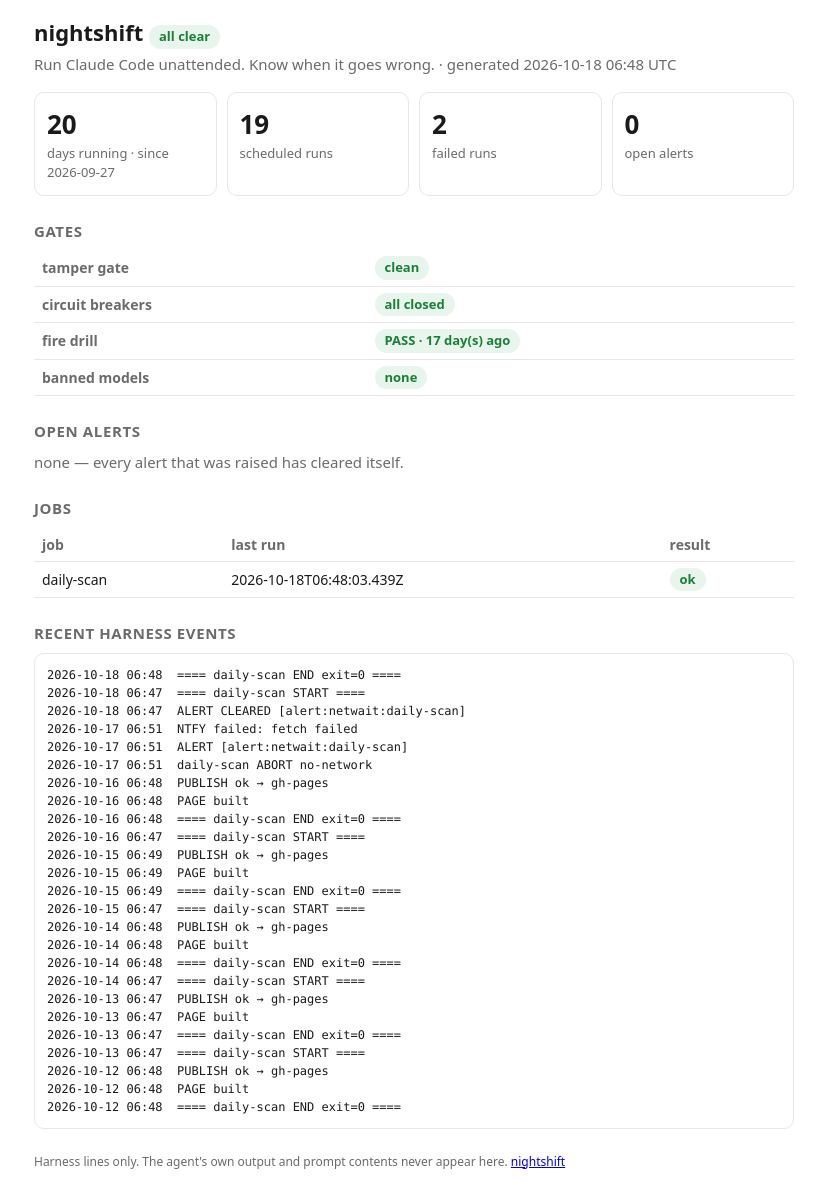
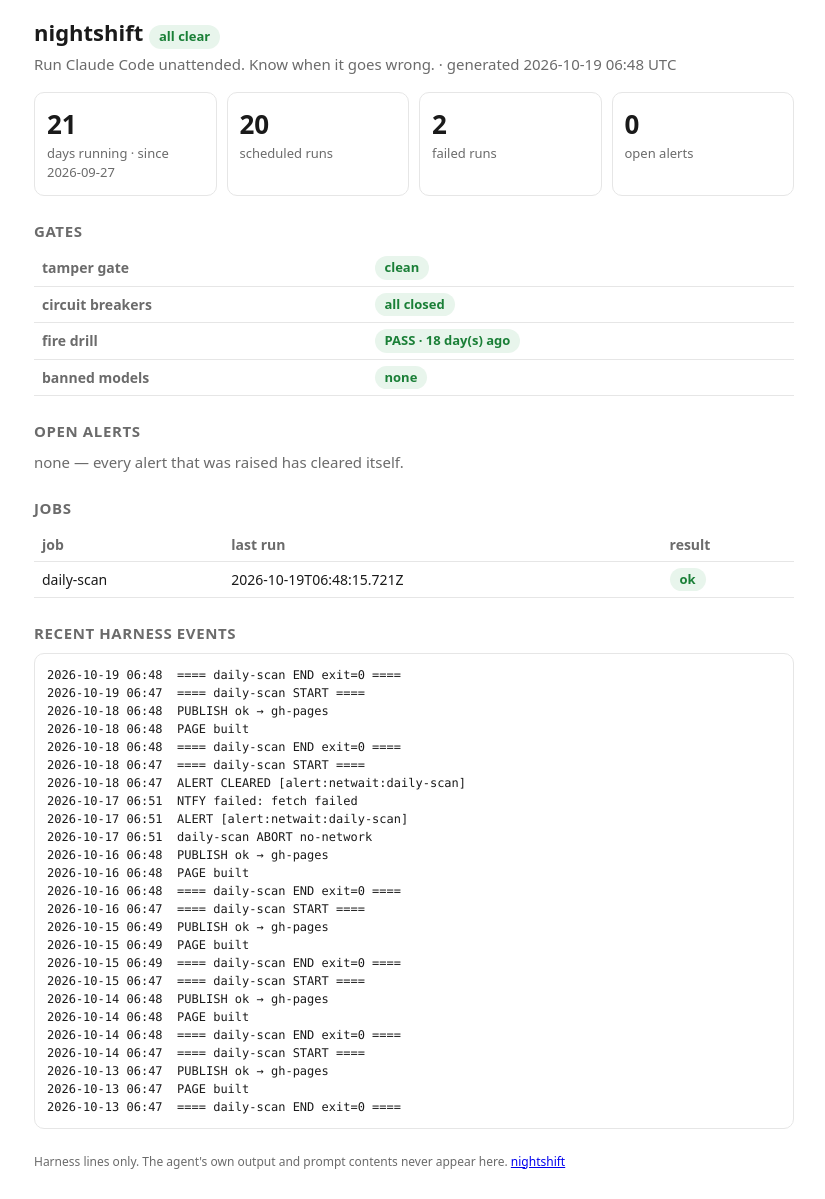
Before and after one commit to amirg76/nightshift, a plain HTML site: page index.html in a window 1280 px wide. Shown: the whole page, without its empty margins (226-1051 px from the left). Drawn offline with Linux system fonts and the light colour scheme.

Commit message:
status 2026-10-19 06:48 UTC

```diff
--- a/index.html
+++ b/index.html
@@ -14,10 +14,10 @@ pre{font:12px/1.5 var(--mono);white-space:pre-wrap;word-break:break-word;border:
 ul{padding-left:20px}li{margin:4px 0}.foot{color:var(--mut);font-size:12px;margin-top:24px}
 </style></head><body>
 <h1>nightshift <span class="pill ok">all clear</span></h1>
-<p class="sub">Run Claude Code unattended. Know when it goes wrong. · generated 2026-10-18 06:48 UTC</p>
+<p class="sub">Run Claude Code unattended. Know when it goes wrong. · generated 2026-10-19 06:48 UTC</p>
 <div class="grid">
-<div class="tile"><div class="n">20</div><div class="l">days running · since 2026-09-27</div></div>
-<div class="tile"><div class="n">19</div><div class="l">scheduled runs</div></div>
+<div class="tile"><div class="n">21</div><div class="l">days running · since 2026-09-27</div></div>
+<div class="tile"><div class="n">20</div><div class="l">scheduled runs</div></div>
 <div class="tile"><div class="n">2</div><div class="l">failed runs</div></div>
 <div class="tile"><div class="n">0</div><div class="l">open alerts</div></div>
 </div>
@@ -25,16 +25,20 @@ ul{padding-left:20px}li{margin:4px 0}.foot{color:var(--mut);font-size:12px;margi
 <table>
 <tr><th>tamper gate</th><td><span class="pill ok">clean</span></td></tr>
 <tr><th>circuit breakers</th><td><span class="pill ok">all closed</span></td></tr>
-<tr><th>fire drill</th><td><span class="pill ok">PASS · 17 day(s) ago</span></td></tr>
+<tr><th>fire drill</th><td><span class="pill ok">PASS · 18 day(s) ago</span></td></tr>
 <tr><th>banned models</th><td><span class="pill ok">none</span></td></tr>
 </table>
 <h2>Open alerts</h2>
 <p class="sub">none — every alert that was raised has cleared itself.</p>
 <h2>Jobs</h2>
-<table><tr><th>job</th><th>last run</th><th>result</th></tr><tr><td>daily-scan</td><td>2026-10-18T06:48:03.439Z</td><td><span class="pill ok">ok</span></td></tr></table>
+<table><tr><th>job</th><th>last run</th><th>result</th></tr><tr><td>daily-scan</td><td>2026-10-19T06:48:15.721Z</td><td><span class="pill ok">ok</span></td></tr></table>
 
 <h2>Recent harness events</h2>
-<pre>2026-10-18 06:48  ==== daily-scan END exit=0 ====
+<pre>2026-10-19 06:48  ==== daily-scan END exit=0 ====
+2026-10-19 06:47  ==== daily-scan START ====
+2026-10-18 06:48  PUBLISH ok → gh-pages
+2026-10-18 06:48  PAGE built
+2026-10-18 06:48  ==== daily-scan END exit=0 ====
 2026-10-18 06:47  ==== daily-scan START ====
 2026-10-18 06:47  ALERT CLEARED [alert:netwait:daily-scan]
 2026-10-17 06:51  NTFY failed: fetch failed
@@ -54,10 +58,6 @@ ul{padding-left:20px}li{margin:4px 0}.foot{color:var(--mut);font-size:12px;margi
 2026-10-14 06:47  ==== daily-scan START ====
 2026-10-13 06:47  PUBLISH ok → gh-pages
 2026-10-13 06:47  PAGE built
-2026-10-13 06:47  ==== daily-scan END exit=0 ====
-2026-10-13 06:47  ==== daily-scan START ====
-2026-10-12 06:48  PUBLISH ok → gh-pages
-2026-10-12 06:48  PAGE built
-2026-10-12 06:48  ==== daily-scan END exit=0 ====</pre>
+2026-10-13 06:47  ==== daily-scan END exit=0 ====</pre>
 <p class="foot">Harness lines only. The agent's own output and prompt contents never appear here. <a href="https://github.com/amirg76/nightshift">nightshift</a></p>
 </body></html>
```
